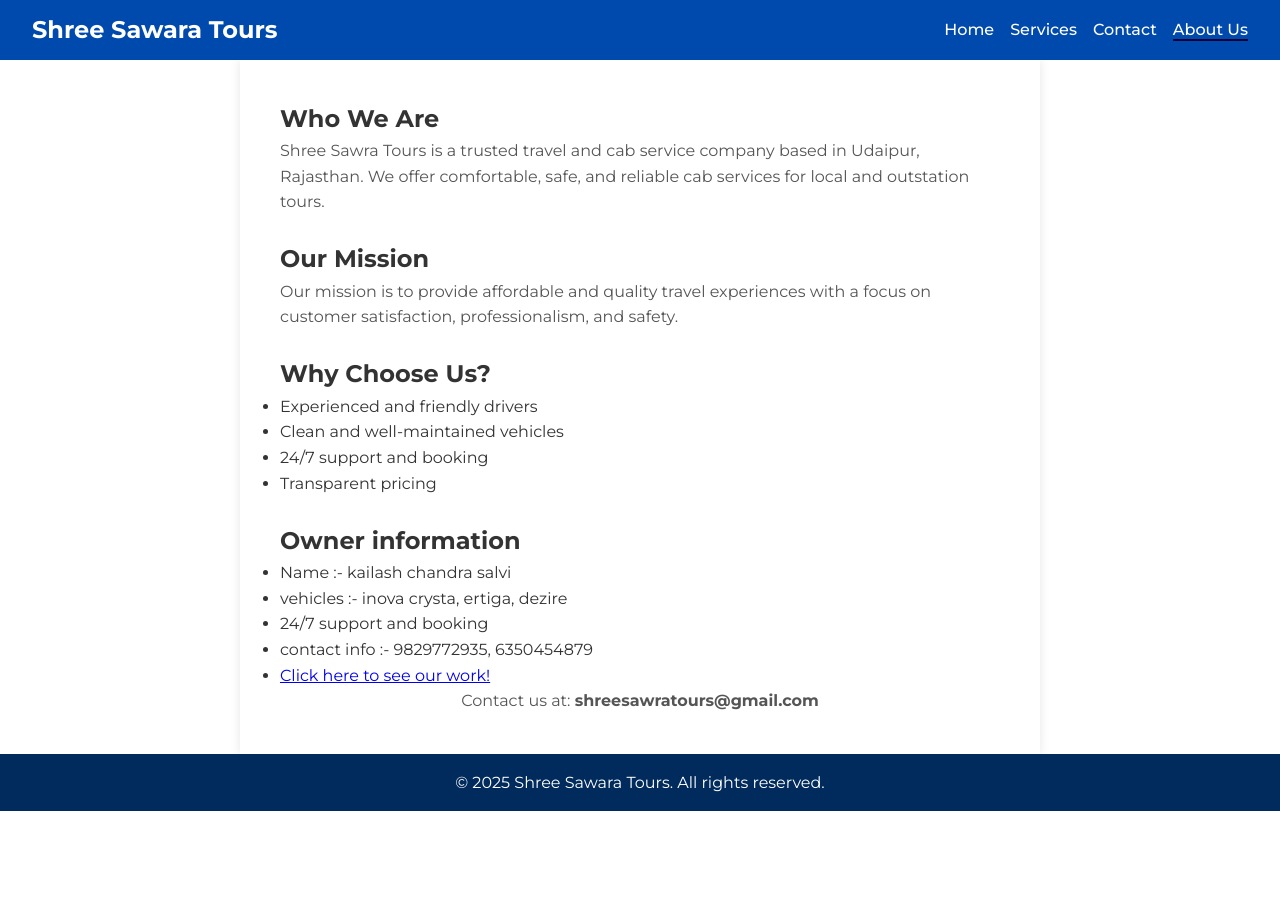
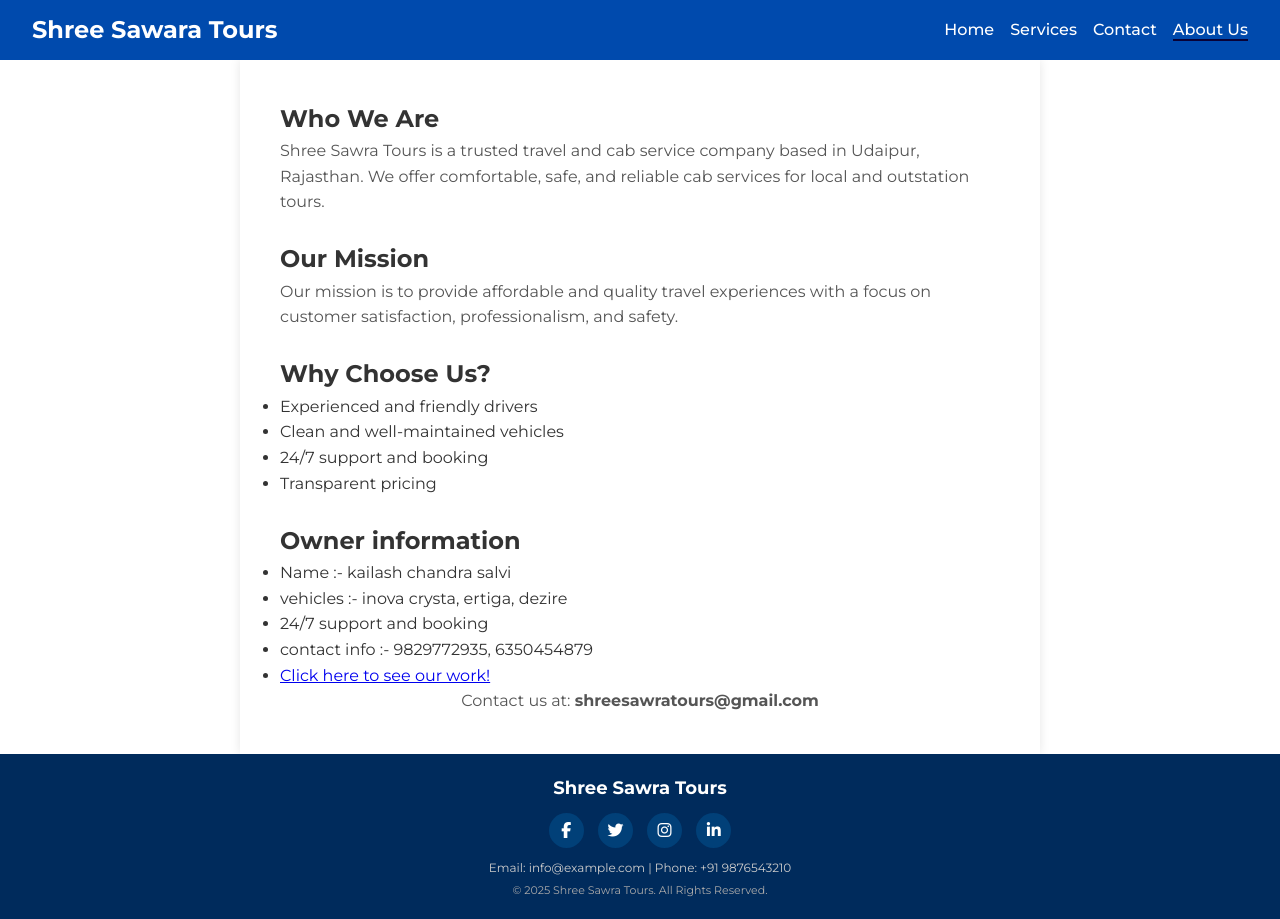
Before and after one commit to Nayansalvi/Shree-sawra-tours, a plain HTML site: page Page1.html in a window 1280 px wide. Before the commit the page ends 811 px from the top, so only its background shows below. Drawn offline with Linux system fonts and the light colour scheme.

Commit message:
adjusting footer

```diff
--- a/Contact.css
+++ b/Contact.css
@@ -185,12 +185,72 @@ nav a {
 
     /* FOOTER */
     footer {
-      background: #002b5c;
-      color: white;
-      text-align: center;
-      padding: 1rem;
-      margin-top: 3rem;
-    }
+  background-color: #002b5c;
+  color: #fff;
+  text-align: center;
+  padding: 20px 10px;
+}
+
+.footer-container h2 {
+  font-size: 18px;
+  margin-bottom: 8px;
+}
+
+.footer-social {
+  margin: 10px 0;
+}
+
+.footer-social a {
+  display: inline-block;
+  width: 35px;
+  height: 35px;
+  line-height: 35px;
+  margin: 0 5px;
+  border-radius: 50%;
+  background-color: #014078;
+  color: #fff;
+  text-decoration: none;
+  font-size: 16px;
+  transition: background 0.3s;
+}
+
+.footer-social a:hover {
+  background-color: #1da1f2;
+}
+
+.footer-info {
+  font-size: 12px;
+  margin: 5px 0;
+  color: #ccc;
+}
+
+.footer-bottom {
+  font-size: 11px;
+  margin-top: 5px;
+  color: #aaa;
+}
+
+/* Mobile adjustments */
+@media (max-width: 360px) {
+  .footer-container h2 {
+    font-size: 16px;
+  }
+
+  .footer-social a {
+    width: 30px;
+    height: 30px;
+    line-height: 30px;
+    font-size: 14px;
+  }
+
+  .footer-info {
+    font-size: 11px;
+  }
+
+  .footer-bottom {
+    font-size: 10px;
+  }
+}
 
     /* Active nav link */
 nav a.active {
--- a/Page1.css
+++ b/Page1.css
@@ -125,12 +125,72 @@ nav a.active {
   }
 }
 footer {
-      background: #002b5c;
-      color: white;
-      text-align: center;
-      padding: 1rem;
+  background-color: #002b5c;
+  color: #fff;
+  text-align: center;
+  padding: 20px 10px;
+}
 
-    }
+.footer-container h2 {
+  font-size: 18px;
+  margin-bottom: 8px;
+}
+
+.footer-social {
+  margin: 10px 0;
+}
+
+.footer-social a {
+  display: inline-block;
+  width: 35px;
+  height: 35px;
+  line-height: 35px;
+  margin: 0 5px;
+  border-radius: 50%;
+  background-color: #014078;
+  color: #fff;
+  text-decoration: none;
+  font-size: 16px;
+  transition: background 0.3s;
+}
+
+.footer-social a:hover {
+  background-color: #1da1f2;
+}
+
+.footer-info {
+  font-size: 12px;
+  margin: 5px 0;
+  color: #ccc;
+}
+
+.footer-bottom {
+  font-size: 11px;
+  margin-top: 5px;
+  color: #aaa;
+}
+
+/* Mobile adjustments */
+@media (max-width: 360px) {
+  .footer-container h2 {
+    font-size: 16px;
+  }
+
+  .footer-social a {
+    width: 30px;
+    height: 30px;
+    line-height: 30px;
+    font-size: 14px;
+  }
+
+  .footer-info {
+    font-size: 11px;
+  }
+
+  .footer-bottom {
+    font-size: 10px;
+  }
+}
     #p{
       color: #fff;
     }
--- a/Page1.html
+++ b/Page1.html
@@ -28,6 +28,7 @@
 <link rel="preconnect" href="https://fonts.googleapis.com">
 <link rel="preconnect" href="https://fonts.gstatic.com" crossorigin>
 <link href="https://fonts.googleapis.com/css2?family=Dancing+Script:wght@400..700&display=swap" rel="stylesheet">
+<link rel="stylesheet" href="https://cdnjs.cloudflare.com/ajax/libs/font-awesome/6.5.0/css/all.min.css">
 </head>
 <body>
 
@@ -77,7 +78,19 @@
     <p id="center">Contact us at: <strong>shreesawratours@gmail.com</strong></p>
   </main>
   <footer>
-    <p id="p">&copy; 2025 Shree Sawara Tours. All rights reserved.</p>
+    <div class="footer-container">
+      <h2>Shree Sawra Tours</h2>
+
+      <div class="footer-social">
+        <a href="#" class="facebook"><i class="fab fa-facebook-f"></i></a>
+        <a href="#" class="twitter"><i class="fab fa-twitter"></i></a>
+        <a href="#" class="instagram"><i class="fab fa-instagram"></i></a>
+        <a href="#" class="linkedin"><i class="fab fa-linkedin-in"></i></a>
+      </div>
+
+      <p class="footer-info">Email: info@example.com | Phone: +91 9876543210</p>
+      <p class="footer-bottom">© 2025 Shree Sawra Tours. All Rights Reserved.</p>
+    </div>
   </footer>
   <script src="Script.js"></script>
 </body>
--- a/Services.css
+++ b/Services.css
@@ -100,10 +100,71 @@ nav a {
 }
 
 footer {
-  background: #002b5c;
-  color: white;
+  background-color: #002b5c;
+  color: #fff;
   text-align: center;
-  padding: 1rem;
+  padding: 20px 10px;
+}
+
+.footer-container h2 {
+  font-size: 18px;
+  margin-bottom: 8px;
+}
+
+.footer-social {
+  margin: 10px 0;
+}
+
+.footer-social a {
+  display: inline-block;
+  width: 35px;
+  height: 35px;
+  line-height: 35px;
+  margin: 0 5px;
+  border-radius: 50%;
+  background-color: #014078;
+  color: #fff;
+  text-decoration: none;
+  font-size: 16px;
+  transition: background 0.3s;
+}
+
+.footer-social a:hover {
+  background-color: #1da1f2;
+}
+
+.footer-info {
+  font-size: 12px;
+  margin: 5px 0;
+  color: #ccc;
+}
+
+.footer-bottom {
+  font-size: 11px;
+  margin-top: 5px;
+  color: #aaa;
+}
+
+/* Mobile adjustments */
+@media (max-width: 360px) {
+  .footer-container h2 {
+    font-size: 16px;
+  }
+
+  .footer-social a {
+    width: 30px;
+    height: 30px;
+    line-height: 30px;
+    font-size: 14px;
+  }
+
+  .footer-info {
+    font-size: 11px;
+  }
+
+  .footer-bottom {
+    font-size: 10px;
+  }
 }
 @media (max-width: 768px) {
   nav ul {
--- a/Style.css
+++ b/Style.css
@@ -427,7 +427,7 @@ footer {
 
 .footer-container h2 {
   font-size: 18px;
-  margin: 5px 0;
+  margin-bottom: 8px;
 }
 
 .footer-social {
@@ -436,14 +436,16 @@ footer {
 
 .footer-social a {
   display: inline-block;
+  width: 35px;
+  height: 35px;
+  line-height: 35px;
   margin: 0 5px;
-  padding: 6px 10px;
+  border-radius: 50%;
   background-color: #014078;
-  border-radius: 4px;
   color: #fff;
   text-decoration: none;
-  font-size: 14px;
-  font-weight: bold;
+  font-size: 16px;
+  transition: background 0.3s;
 }
 
 .footer-social a:hover {
@@ -462,19 +464,17 @@ footer {
   color: #aaa;
 }
 
-/* Small screen adjustments */
+/* Mobile adjustments */
 @media (max-width: 360px) {
-  footer {
-    padding: 15px 8px;
-  }
-
   .footer-container h2 {
     font-size: 16px;
   }
 
   .footer-social a {
-    padding: 5px 8px;
-    font-size: 12px;
+    width: 30px;
+    height: 30px;
+    line-height: 30px;
+    font-size: 14px;
   }
 
   .footer-info {
```
Also changed, not shown: Contact.html (+14 -1 lines), Services.html (+14 -1 lines), index.html (+5 -4 lines).
